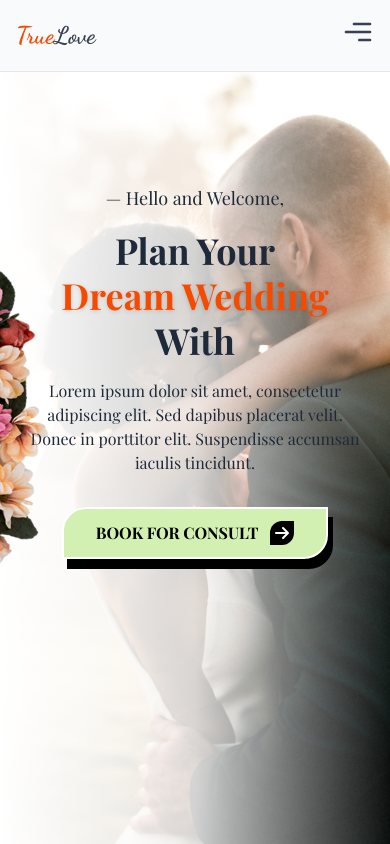
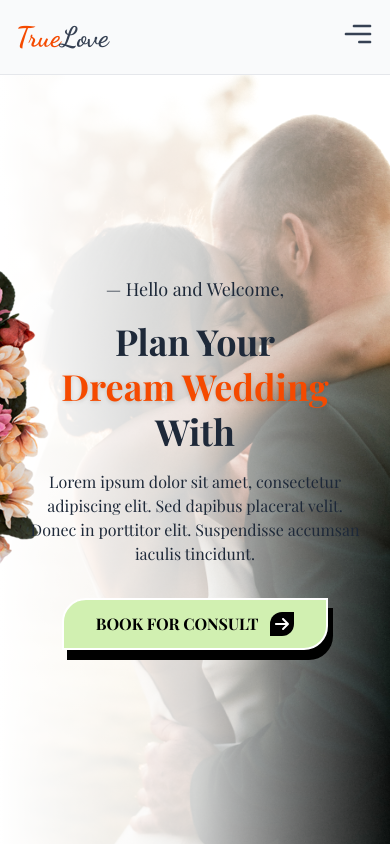
Before and after one commit to DsDigitalz/Wedding-Website, a React (Vite) app: page / in a window 390 px wide. Shown: the top 844 px of the page. Built offline with nearby package versions, Linux system fonts and the light colour scheme; a web font is replaced by a local one.

Commit message:
modified Navbar.jsx

```diff
--- a/index.html
+++ b/index.html
@@ -1,5 +1,5 @@
 <!DOCTYPE html>
-<html lang="en">
+<html lang="en" class="scroll-smooth">
   <head>
     <meta charset="UTF-8" />
     <link rel="icon" type="image/svg+xml" href="/vite.svg" />
--- a/src/Components/AboutSection.jsx
+++ b/src/Components/AboutSection.jsx
@@ -18,7 +18,7 @@ const AboutSection = () => {
   };
 
   return (
-    <section className="bg-gradient-to-r from-white to-[#F8E8D8] py-12 sm:py-16 lg:py-20 relative overflow-hidden">
+    <section className="bg-gradient-to-r from-white to-[#F8E8D8] py-12 sm:py-16 lg:py-20 relative overflow-hidden" behavior="smooth" id="about">
       {/* Floating Background Image */}
       <div className="absolute top-0 right-0 max-w-xs md:max-w-sm z-0 opacity-60">
         <img
--- a/src/Components/ContactSection.jsx
+++ b/src/Components/ContactSection.jsx
@@ -25,7 +25,7 @@ const ContactSection = () => {
 
   return (
     <motion.section
-      className="max-w-[1440px] mx-auto py-15 px-6 sm:px-8 lg:px-12 bg-white"
+      className="max-w-[1440px] mx-auto py-15 px-6 sm:px-8 lg:px-12 bg-white" behavior="smooth" id="contact"
       variants={containerVariants}
       initial="hidden"
       whileInView="visible"
--- a/src/Components/Hero.jsx
+++ b/src/Components/Hero.jsx
@@ -19,8 +19,10 @@ export default function Hero() {
   };
 
   return (
-    <section className="relative top-10  flex flex-col  lg:flex-row items-center justify-between h-screen bg-gray-50 overflow-hidden">
+    <section className="relative top-10 flex flex-col lg:flex-row items-center justify-between h-screen bg-gray-50 overflow-hidden" behavior="smooth">
+
       {/* Decorative Flower Left */}
+
       <motion.div
         initial={{ x: -80, opacity: 0 }}
         animate={{ x: 0, opacity: 1 }}
@@ -34,9 +36,14 @@ export default function Hero() {
         />
       </motion.div>
 
-      {/* Left Content */}
+      {/* // ------------------------------------------------------------------
+        // 🔥 FIX 1: Content Container (Combined Mobile/Desktop)
+        // We REMOVE 'absolute' for mobile and rely on Flex/Grid containment.
+        // The container now ensures content is vertically centered on ALL screens.
+        // ------------------------------------------------------------------
+      */}
       <motion.div
-        className="lg:relative lg:top-0 absolute top-30 z-20 w-full lg:w-1/2 p-6 md:p-12 lg:pl-24 lg:py-20 flex flex-col justify-center text-center lg:text-left"
+        className="w-full lg:w-1/2 p-6 md:p-12  xl:pl-30 lg:pl-24 lg:py-20 flex flex-col justify-center items-center lg:items-start text-center lg:text-left z-20 h-full" id="home"
         initial="hidden"
         animate="visible"
         variants={containerVariants}
@@ -82,7 +89,13 @@ export default function Hero() {
         </motion.a>
       </motion.div>
 
-      {/* Right Image (Mobile) */}
+      {/* // ------------------------------------------------------------------
+        // 🔥 FIX 2: Right Image (Mobile)
+        // We use 'inset-0' to stretch the image, but we must use 'justify-end'
+        // on the parent <section> to position the content area correctly.
+        // The content is now the first child, and the image is layered behind it.
+        // ------------------------------------------------------------------
+      */}
       <motion.div
         initial={{ opacity: 0, scale: 1.1 }}
         animate={{ opacity: 1, scale: 1 }}
--- a/src/Components/Navbar.jsx
+++ b/src/Components/Navbar.jsx
@@ -47,7 +47,7 @@ export default function Navbar() {
     >
       {/* Logo and Desktop Navigation (Omitted for brevity) */}
       <div className="logo">
-        <span className="text-2xl md:text-4xl lg:text-[40px] font-bold text-orange-600">
+        <span className="text-[28px] md:text-4xl lg:text-[40px] font-bold text-orange-600">
           True<span className="text-gray-700">Love</span>
         </span>
       </div>
--- a/src/Components/WeddingGallery.jsx
+++ b/src/Components/WeddingGallery.jsx
@@ -3,7 +3,7 @@ import { motion } from "framer-motion";
 
 const WeddingGallery = () => {
   return (
-    <section className="bg-white overflow-hidden pb-10 lg:pb-20">
+    <section className="bg-white overflow-hidden pb-10 lg:pb-20" behavoir="smooth" id="gallery">
       {/* Top Image */}
       <div className="z-100 flex justify-center">
         <motion.img
--- a/src/Components/WeddingPlanningSection.jsx
+++ b/src/Components/WeddingPlanningSection.jsx
@@ -3,7 +3,7 @@ import { motion } from "framer-motion";
 
 const WeddingPlanningSection = () => {
   return (
-    <section className="bg-white overflow-hidden pb-10 lg:pb-20">
+    <section className="bg-white overflow-hidden pb-10 lg:pb-20" behavior="smooth" id="services">
       {/* Top Image */}
       <div className="z-100 flex justify-center">
         <motion.img
```
